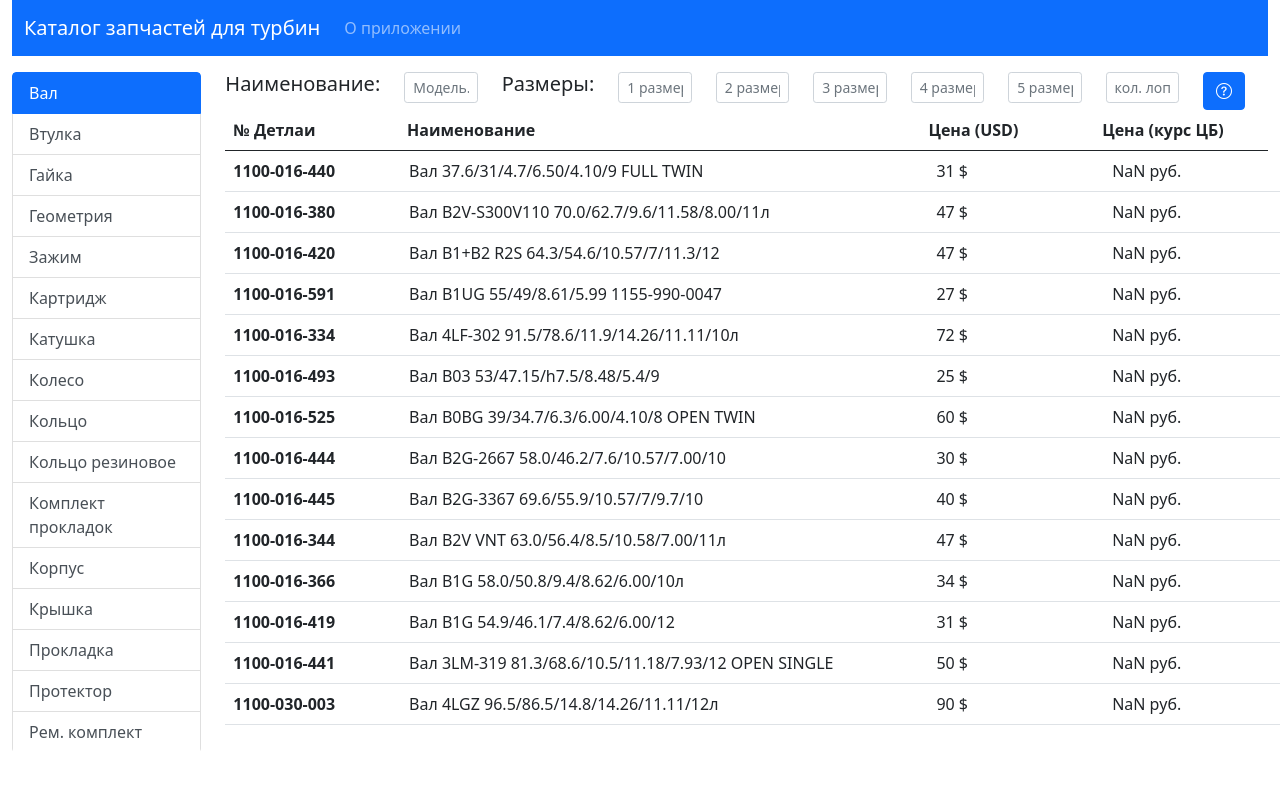
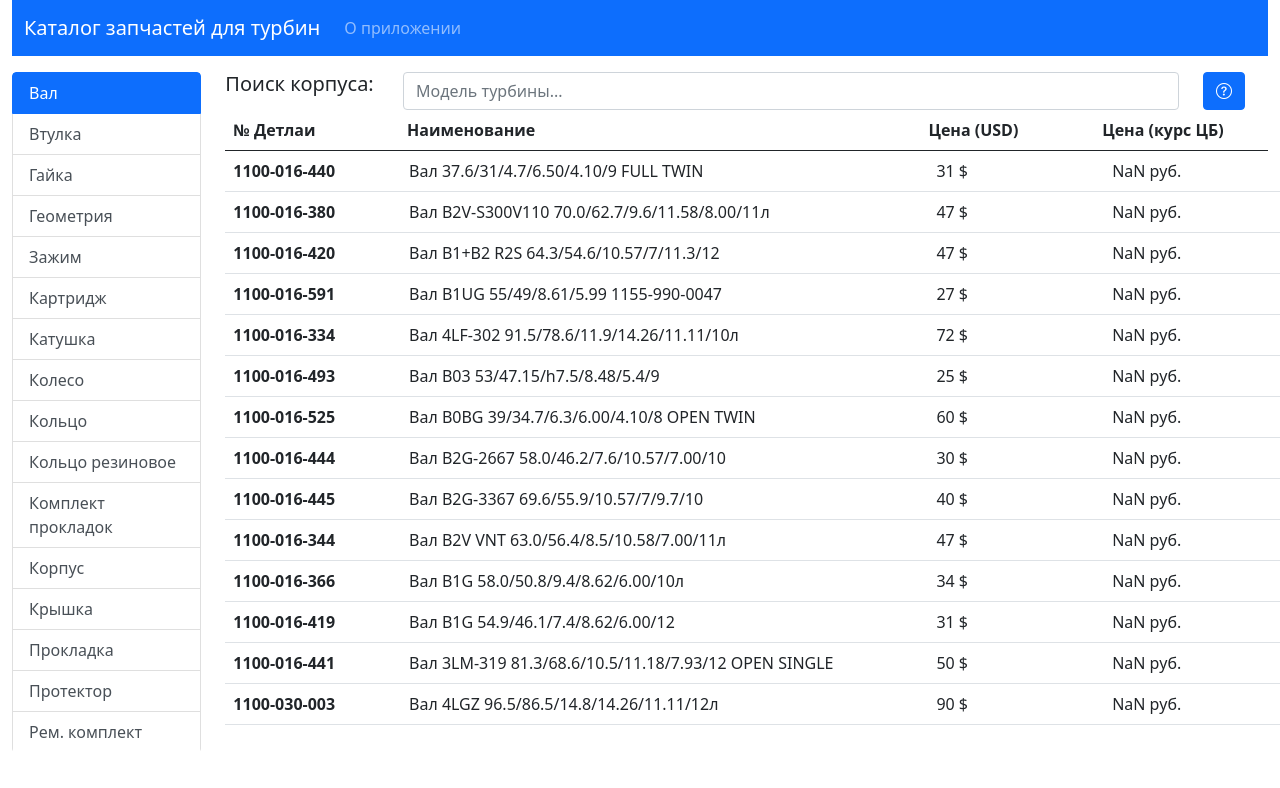
Before and after one commit to SiderM/turbineparts, a Vue app: page /cataloge/shaft in a window 1280 px wide. Shown: the top 788 px of the page. Built offline with nearby package versions, Linux system fonts and the light colour scheme; no server answers.

Commit message:
edit project

```diff
--- a/src/views/cataloge/Shaft.vue
+++ b/src/views/cataloge/Shaft.vue
@@ -1,32 +1,11 @@
 <template>
   <div>
     <div class="row">
-      <div class="col">
-        <h5>Наименование:</h5>
+      <div class="col-2">
+        <h5>Поиск корпуса:</h5>
       </div>
-      <div class="col">
-        <input class="form-control form-control-sm" type="text" placeholder="Модель..." v-model="model">
-      </div>
-      <div class="col">
-        <h5>Размеры:</h5>
-      </div>
-      <div class="col">
-        <input class="form-control form-control-sm" placeholder="1 размер" type="text" v-model="firstParam">
-      </div>
-      <div class="col">
-        <input class="form-control form-control-sm" placeholder="2 размер" type="text" v-model="secondParam">
-      </div>
-      <div class="col">
-        <input class="form-control form-control-sm" placeholder="3 размер" type="text" v-model="thirdParam">
-      </div>
-      <div class="col">
-        <input class="form-control form-control-sm" placeholder="4 размер" type="text" v-model="fourthParam">
-      </div>
-      <div class="col">
-        <input class="form-control form-control-sm" placeholder="5 размер" type="text" v-model="fifthParam">
-      </div>
-      <div class="col">
-        <input class="form-control form-control-sm" placeholder="кол. лопастей" type="text" v-model="blades">
+      <div class="col-9">
+        <input type="text" class="form-control" placeholder="Модель турбины..." v-model="searchQuery">
       </div>
       <div class="col-1">
         <CatalogeButton :instruction="$route.name"/>
@@ -45,21 +24,7 @@
         components: {CatalogeTable, CatalogeButton},
         data() {
             return {
-                model: '',
-                firstParam: '',
-                secondParam: '',
-                thirdParam: '',
-                fourthParam: '',
-                fifthParam: '',
-                blades: ''
-            }
-        },
-        computed: {
-            searchQuery() {
-                if(this.firstParam !== '') {
-                    return `${this.firstParam}/${this.secondParam}/${this.thirdParam}/${this.fourthParam}/${this.fifthParam}/${this.blades}`
-                }
-                return this.model
+                searchQuery: ''
             }
         }
     }
```
